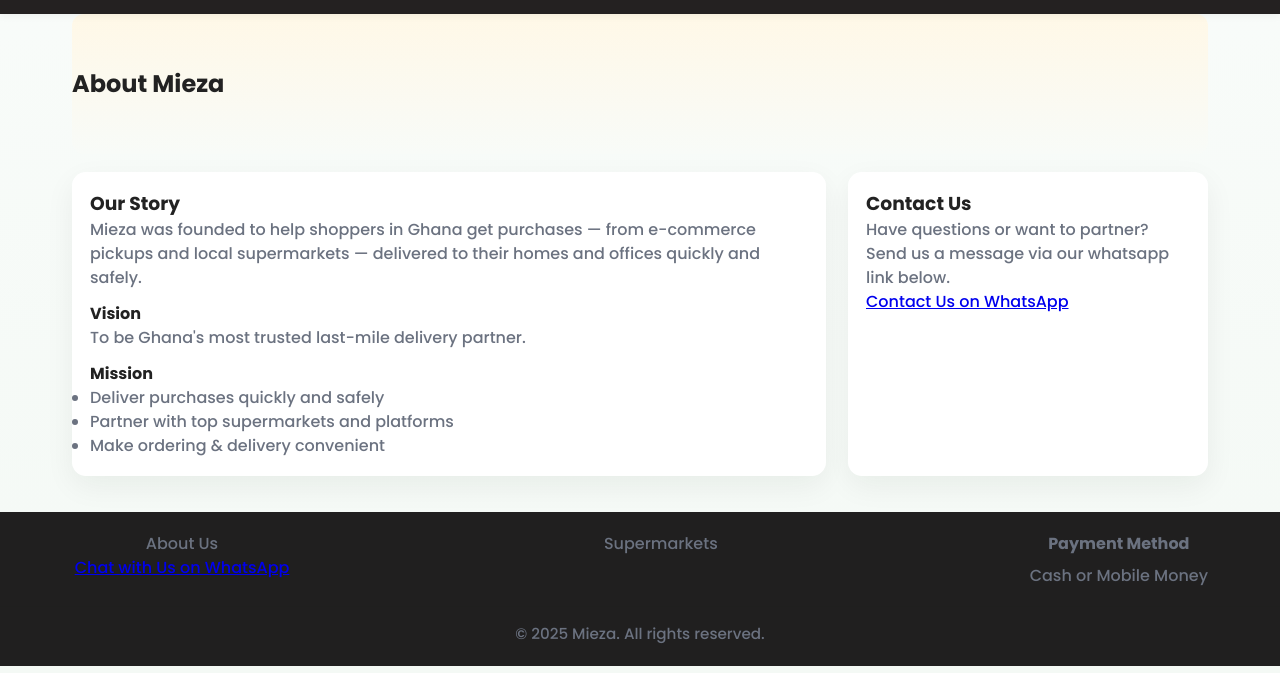
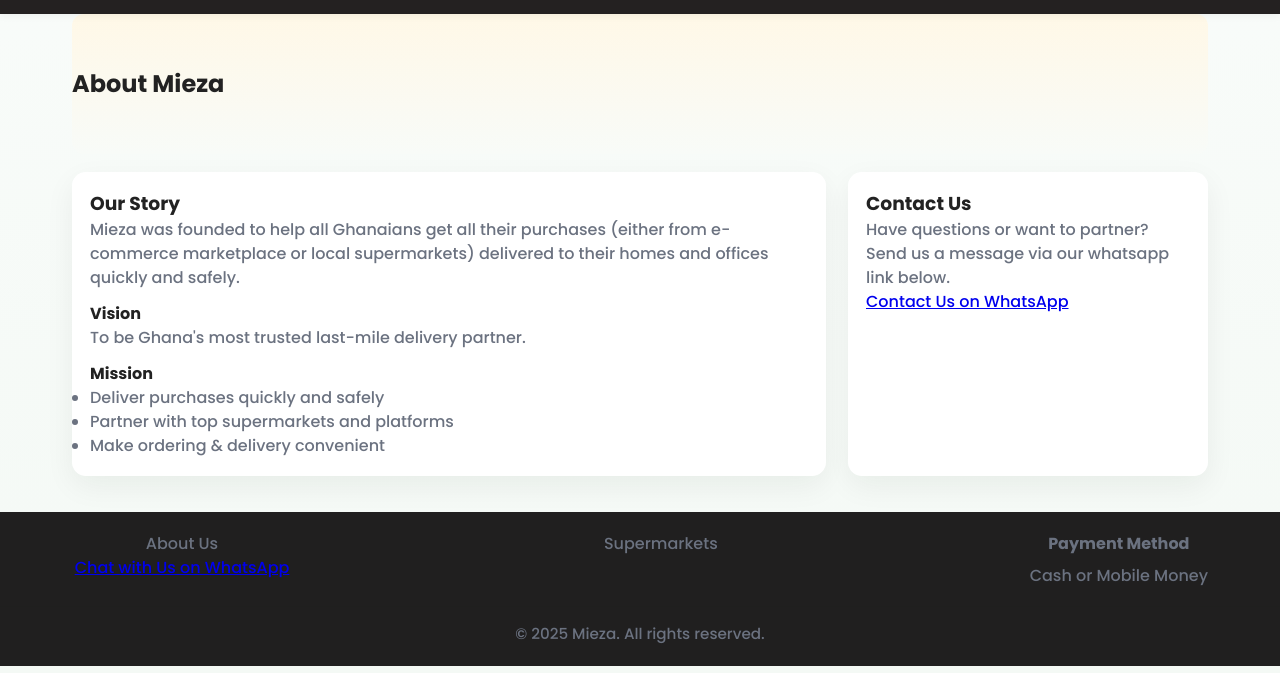
Before and after one commit to Spotless01/miezadelivery, a plain HTML site: page about.html in a window 1280 px wide. Shown: the part 127-800 px from the top of the page. Drawn offline with Linux system fonts and the light colour scheme.

Commit message:
Revise 'Our Story' content in about.html
Updated the content in the 'Our Story' section to clarify the services offered by Mieza.

```diff
--- a/about.html
+++ b/about.html
@@ -46,7 +46,7 @@
     <div class="about-grid" style="display:grid;grid-template-columns:1fr 360px;gap:22px;margin-top:18px">
       <div class="about-panel card">
         <h3>Our Story</h3>
-        <p class="muted">Mieza was founded to help shoppers in Ghana get purchases — from e-commerce pickups and local supermarkets — delivered to their homes and offices quickly and safely.</p>
+        <p class="muted">Mieza was founded to help all Ghanaians get all their purchases (either from e-commerce marketplace or local supermarkets) delivered to their homes and offices quickly and safely.</p>
 
         <h4 style="margin-top:12px">Vision</h4>
         <p class="muted">To be Ghana's most trusted last-mile delivery partner.</p>
```
